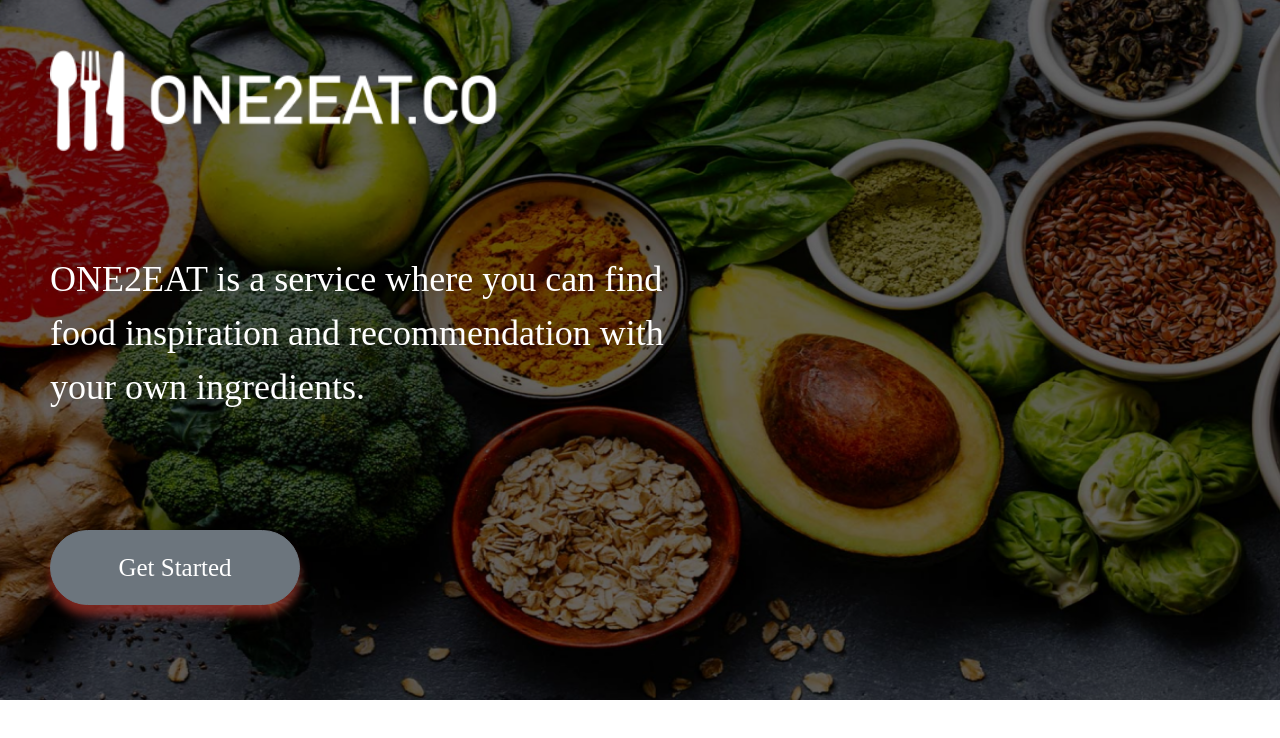
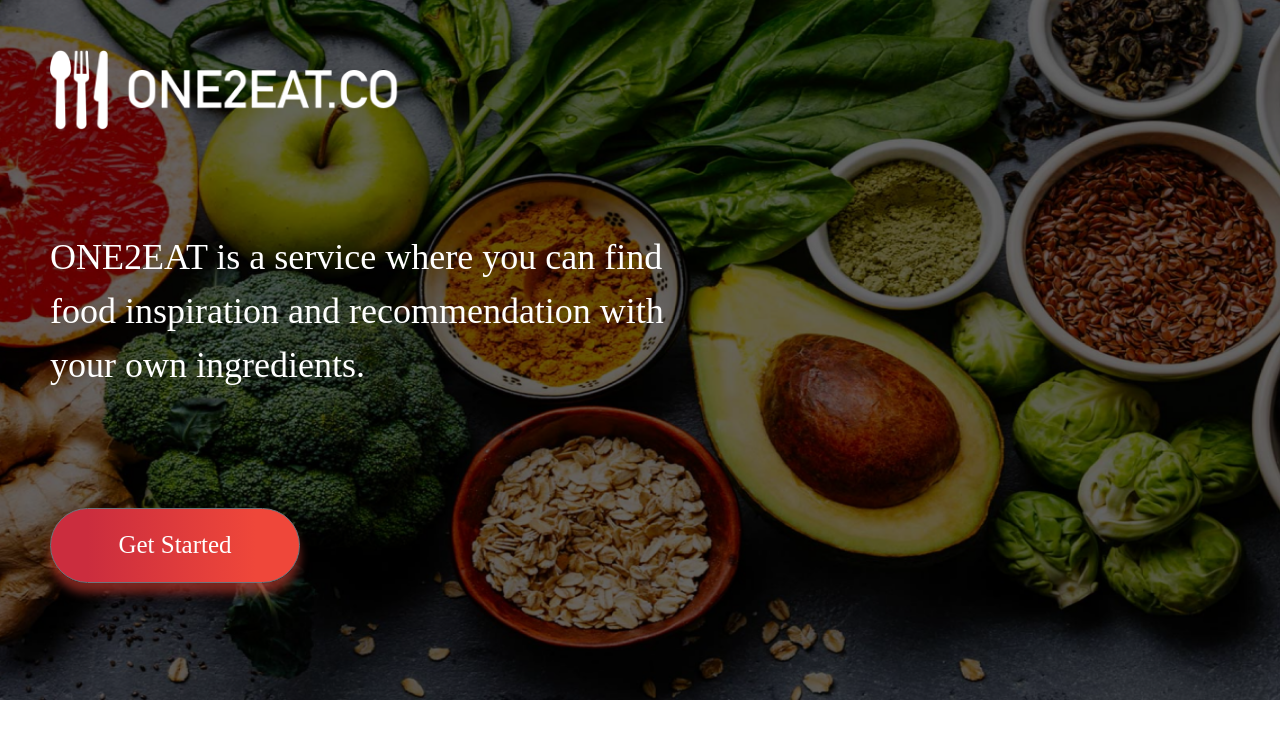
Before and after one commit to one2eat/frontend, a React (Create React App) app: page / in a window 1280 px wide. Shown: the top 738 px of the page. Built offline with nearby package versions, Linux system fonts and the light colour scheme.

Commit message:
Add @emotion/core and @emotion/styled. edit code on jumbotron.js for styling

```diff
--- a/package.json
+++ b/package.json
@@ -3,6 +3,8 @@
   "version": "0.1.0",
   "private": true,
   "dependencies": {
+    "@emotion/core": "10.0.10",
+    "@emotion/styled": "10.0.10",
     "bootstrap": "4.3.1",
     "react": "^16.8.6",
     "react-dom": "^16.8.6",
--- a/src/components/jumbotron.js
+++ b/src/components/jumbotron.js
@@ -1,61 +1,62 @@
 import React from "react";
 import { Button } from "reactstrap";
+import styled from "@emotion/styled";
 import homeImage from "../assets/home-image.jpg";
 import logo from "../assets/one2eat-logo.png";
 
-const container = {
-  position: "relative"
-};
+const Container = styled.div`
+  position: relative;
+`;
 
-const backgroundPicture = {
-  height: "700px",
-  width: "1440px"
-};
+const BackgroundPicture = styled.img`
+  height: 700px;
+  width: 1440px;
+`;
 
-const homeLogo = {
-  width: "500px",
-  color: "white",
-  paddingLeft: "50px"
-};
+const HomeLogo = styled.img`
+  width: 400px;
+  color: white;
+  padding-left: 50px;
+`;
 
-const homeButton = {
+const HomeButton = {
   fontFamily: "Nunito",
   fontSize: "25px",
   boxShadow: "0px 10px 10px rgba(239, 71, 58, 0.5)",
-  backgroundColor: "linear-gradient(90deg, #CB2D3E 14.71 %, #EF473A 82.48 %)",
   borderRadius: "50px",
   width: "250px",
   height: "75px",
-  marginLeft: "50px"
+  marginLeft: "50px",
+  background: "linear-gradient(90deg, #cb2d3e 14.71%, #ef473a 82.48%)"
 };
 
-const imageContent = {
-  position: "absolute",
-  top: "50px",
-  color: "white"
-};
+const ImageContent = styled.div`
+  position: absolute;
+  top: 50px;
+  color: white;
+`;
 
-const contentText = {
-  fontFamily: "Nunito",
-  fontSize: "36px",
-  width: "700px",
-  paddingTop: "100px",
-  paddingBottom: "100px",
-  paddingLeft: "50px"
-};
+const ContentText = styled.p`
+  font-family: Nunito;
+  font-size: 36px;
+  width: 700px;
+  padding-top: 100px;
+  padding-bottom: 100px;
+  padding-left: 50px;
+`;
 
 export const HomeJumbotron = () => {
   return (
-    <div style={container}>
-      <img src={homeImage} alt="Home" style={backgroundPicture} />
-      <div style={imageContent}>
-        <img src={logo} alt="logo" style={homeLogo} />
-        <p style={contentText}>
+    <Container>
+      <BackgroundPicture src={homeImage} alt="Home" />
+      <ImageContent>
+        <HomeLogo src={logo} alt="logo" />
+        <ContentText>
           ONE2EAT is a service where you can find food inspiration and
           recommendation with your own ingredients.
-        </p>
-        <Button style={homeButton}>Get Started</Button>{" "}
-      </div>
-    </div>
+        </ContentText>
+        <Button style={HomeButton}>Get Started</Button>
+      </ImageContent>
+    </Container>
   );
 };
```
Also changed, not shown: 1 other file (tests, documents, lock files or other folders).
